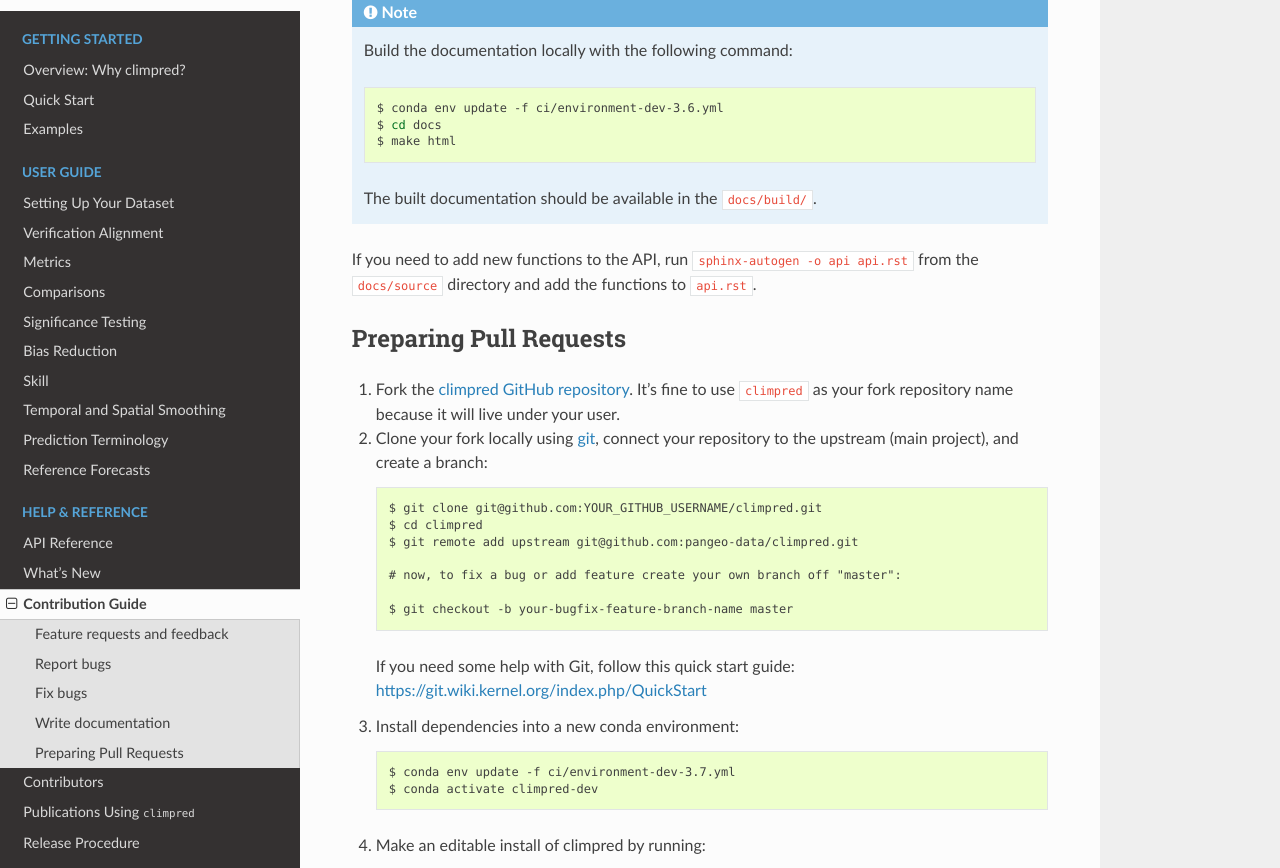
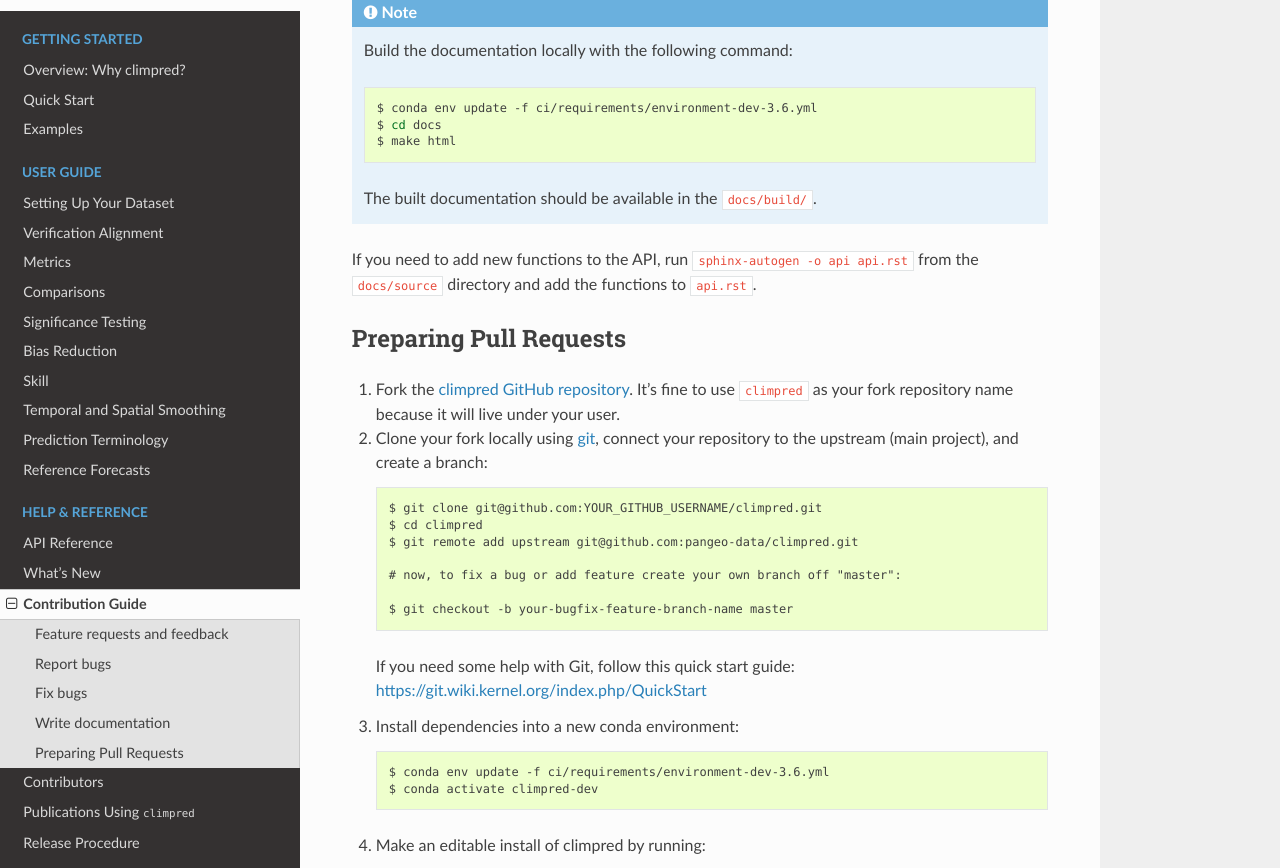
Before and after one commit to pangeo-data/climpred, a Sphinx documentation site: the page built from docs/source/contributing.rst, in a window 1280 px wide and 1400 px high, scrolled down 1540 px. Shown: the part 159-1027 px from the top of the window. Built offline with Sphinx 7.4.7 and the Read the Docs theme 2.0.0, drawn with Linux system fonts in a browser that asks for light colours; formulas are drawn with MathJax 3; pages that are not in the unit, such as notebooks, are missing from menus; the version number could not be read and is left out.

Commit message:
update CI

```diff
--- a/docs/source/contributing.rst
+++ b/docs/source/contributing.rst
@@ -87,7 +87,7 @@
 
     .. code:: bash
 
-        $ conda env update -f ci/environment-dev-3.6.yml
+        $ conda env update -f ci/requirements/environment-dev-3.6.yml
         $ cd docs
         $ make html
 
@@ -124,7 +124,7 @@
 
 #. Install dependencies into a new conda environment::
 
-    $ conda env update -f ci/environment-dev-3.7.yml
+    $ conda env update -f ci/requirements/environment-dev-3.6.yml
     $ conda activate climpred-dev
 
 #. Make an editable install of climpred by running::
```
Also changed, not shown: readthedocs.yml (+4 -4 lines), .travis.yml, 4 other files.
